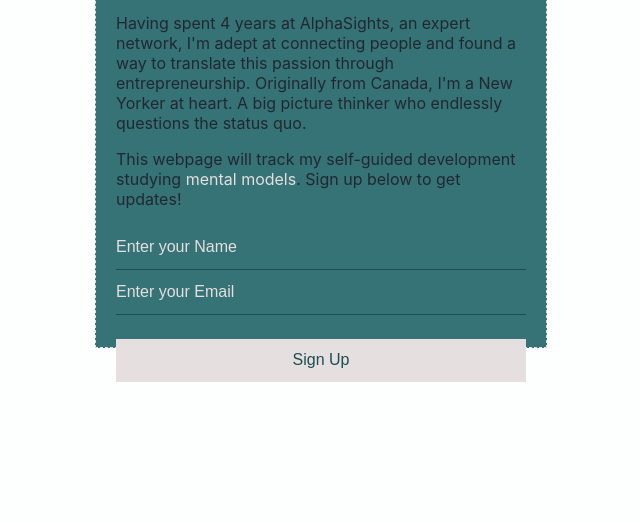
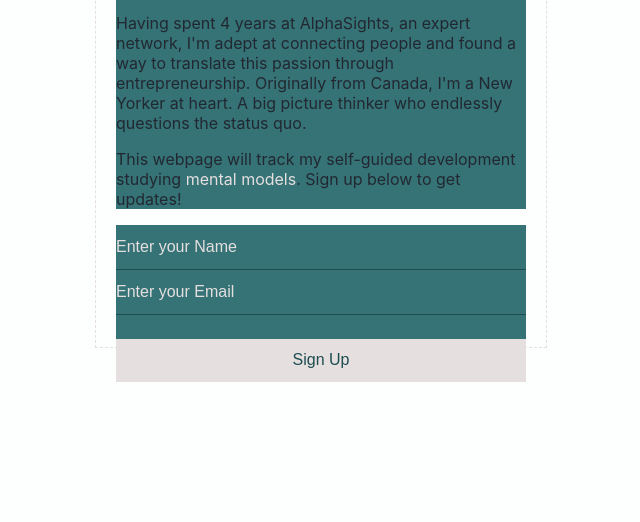
Before and after one commit to mishweinerman1/mishelle, a plain HTML site: page index.html in a window 1280 px wide. Shown: the part 278-800 px from the top of the page, without its empty margins (319-959 px from the left). Drawn offline with Linux system fonts and the light colour scheme.

Commit message:
Update style.css

```diff
--- a/style.css
+++ b/style.css
@@ -8,7 +8,7 @@ body {
 }
 
 .container {
-  background-color: #357376;
+  background-color: #FDFEFE;
   width: 450px;
   height: 450px;
   position: absolute;
```
